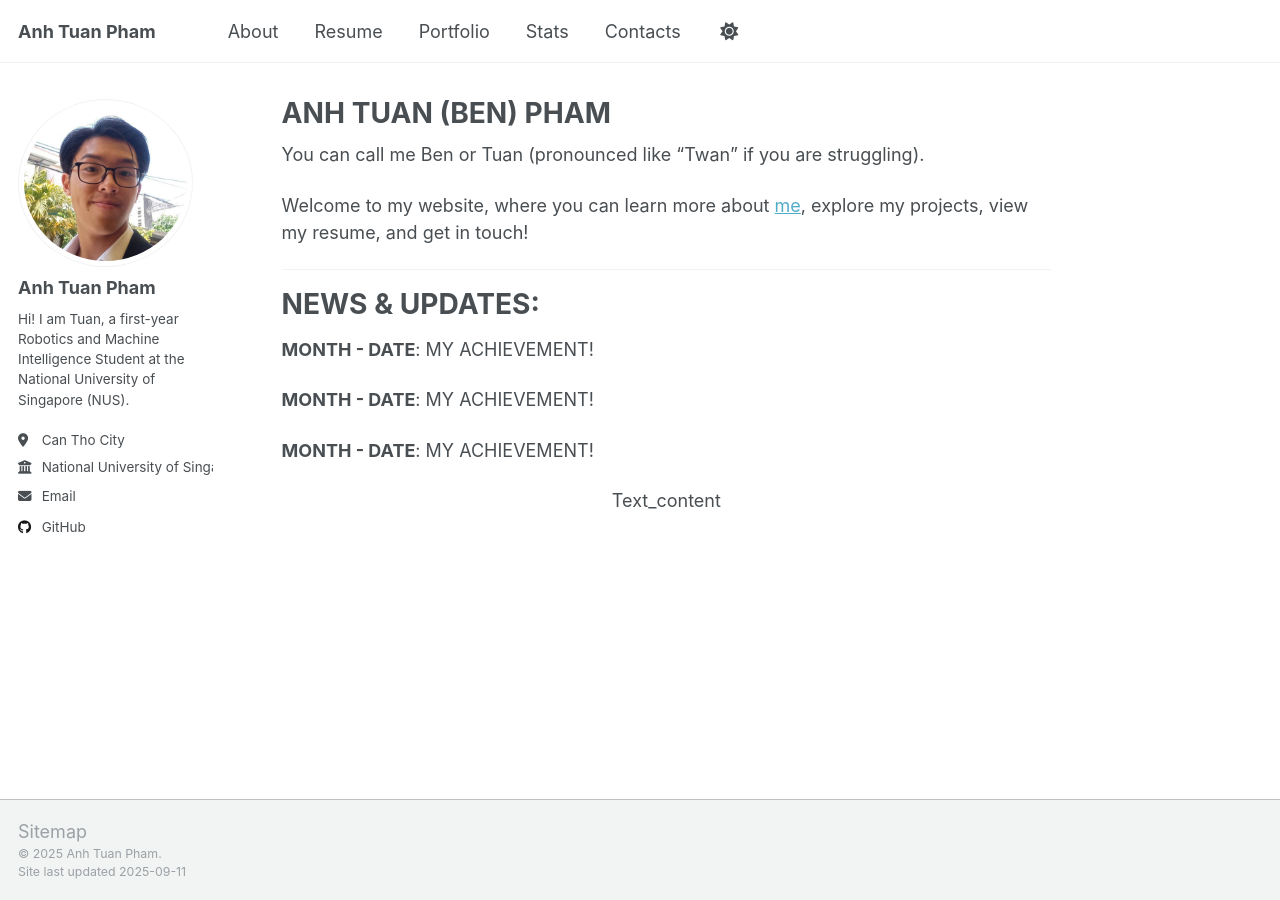
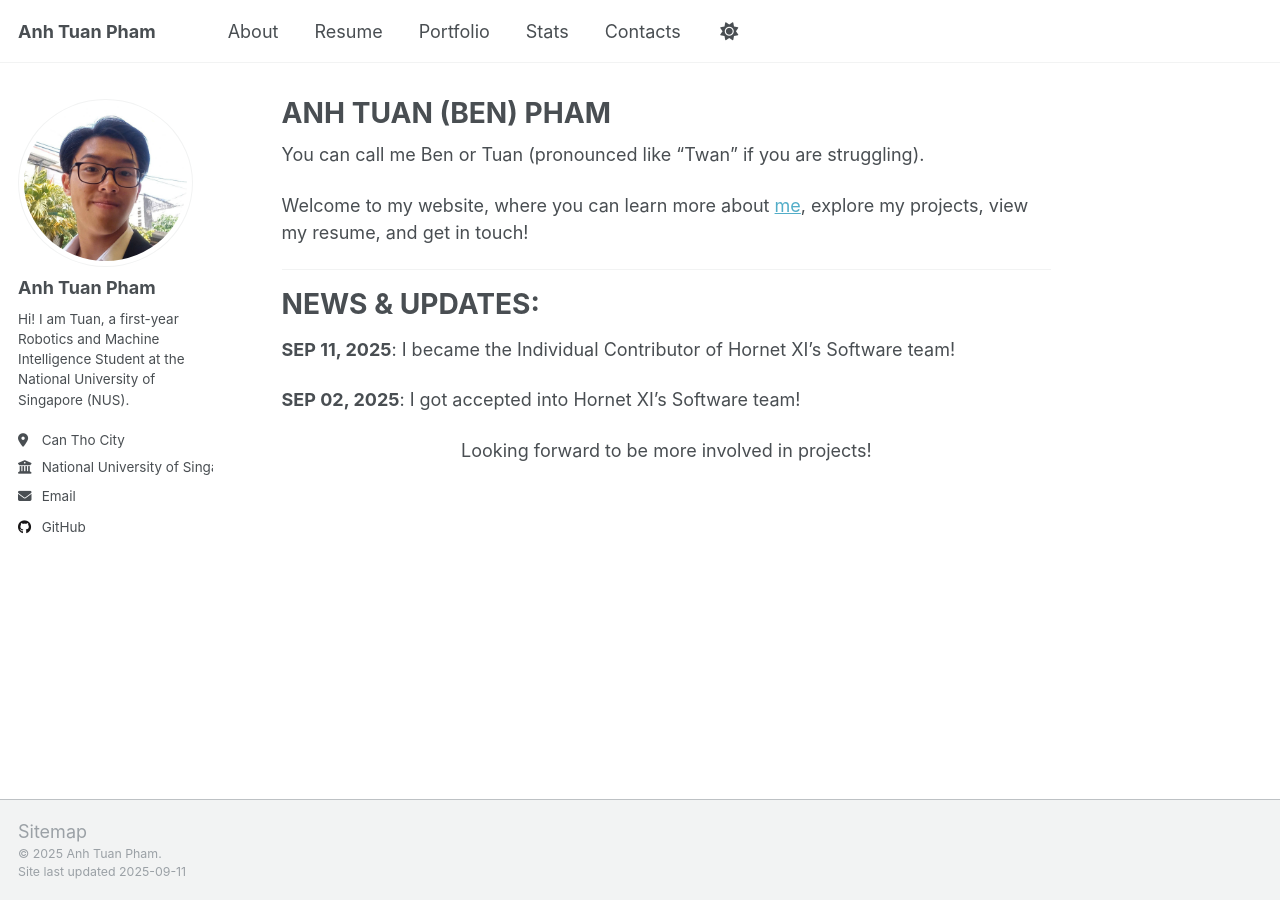
Before and after one commit to patuan07/patuan07.github.io, a Jekyll site: the page built from _pages/about.md, in a window 1280 px wide. Built offline with Jekyll 4.4.1, drawn with Linux system fonts in a browser that asks for light colours.

Commit message:
change achievements

```diff
--- a/_pages/about.md
+++ b/_pages/about.md
@@ -15,10 +15,8 @@ Welcome to my website, where you can learn more about [me](https://patuan07.gith
 
 NEWS & UPDATES:
 ======
-  **MONTH - DATE**: MY ACHIEVEMENT!
+  **SEP 11, 2025**: I became the Individual Contributor of Hornet XI's Software team!
 
-  **MONTH - DATE**: MY ACHIEVEMENT!
+  **SEP 02, 2025**: I got accepted into Hornet XI's Software team!
 
-  **MONTH - DATE**: MY ACHIEVEMENT!
-
-<p style="text-align:center;">Text_content</p>
+<p style="text-align:center;">Looking forward to be more involved in projects!</p>
```
